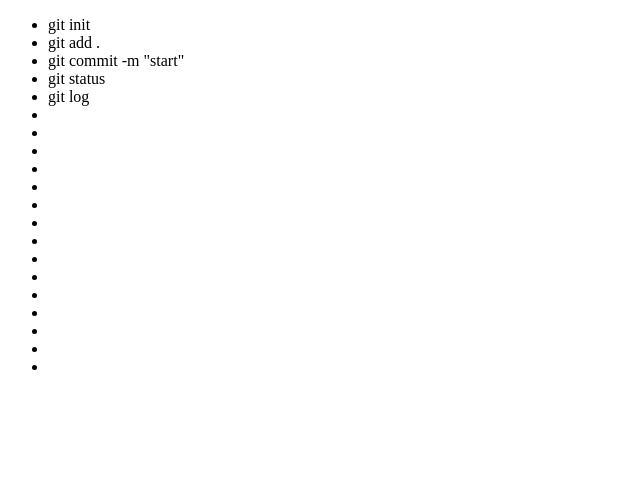
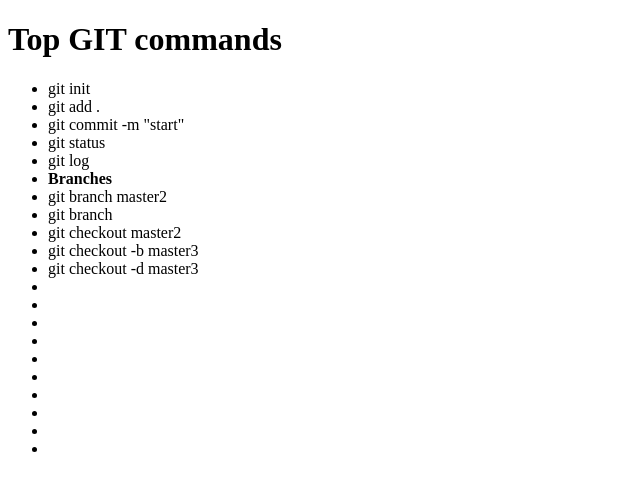
Before and after one commit to Kamesas/topCommandsGIT, a plain HTML site: page index.html in a window 1280 px wide. Shown: the whole page, without its empty margins (0-640 px from the left). Drawn offline with Linux system fonts and the light colour scheme.

Commit message:
add heading

```diff
--- a/index.html
+++ b/index.html
@@ -5,17 +5,19 @@
 	<title>Git Test</title>
 </head>
 <body>
+	<h1>Top GIT commands</h1>
 	<ul>
 		<li>git init</li>
 		<li>git add .</li>
 		<li>git commit -m "start"</li>
 		<li>git status</li>
 		<li>git log</li>
-		<li></li>
-		<li></li>
-		<li></li>
-		<li></li>
-		<li></li>
+		<li><strong>Branches</strong></li>
+		<li>git branch master2</li>
+		<li>git branch</li>
+		<li>git checkout master2</li>
+		<li>git checkout -b master3</li>
+		<li>git checkout -d master3</li>
 		<li></li>
 		<li></li>
 		<li></li>
```
